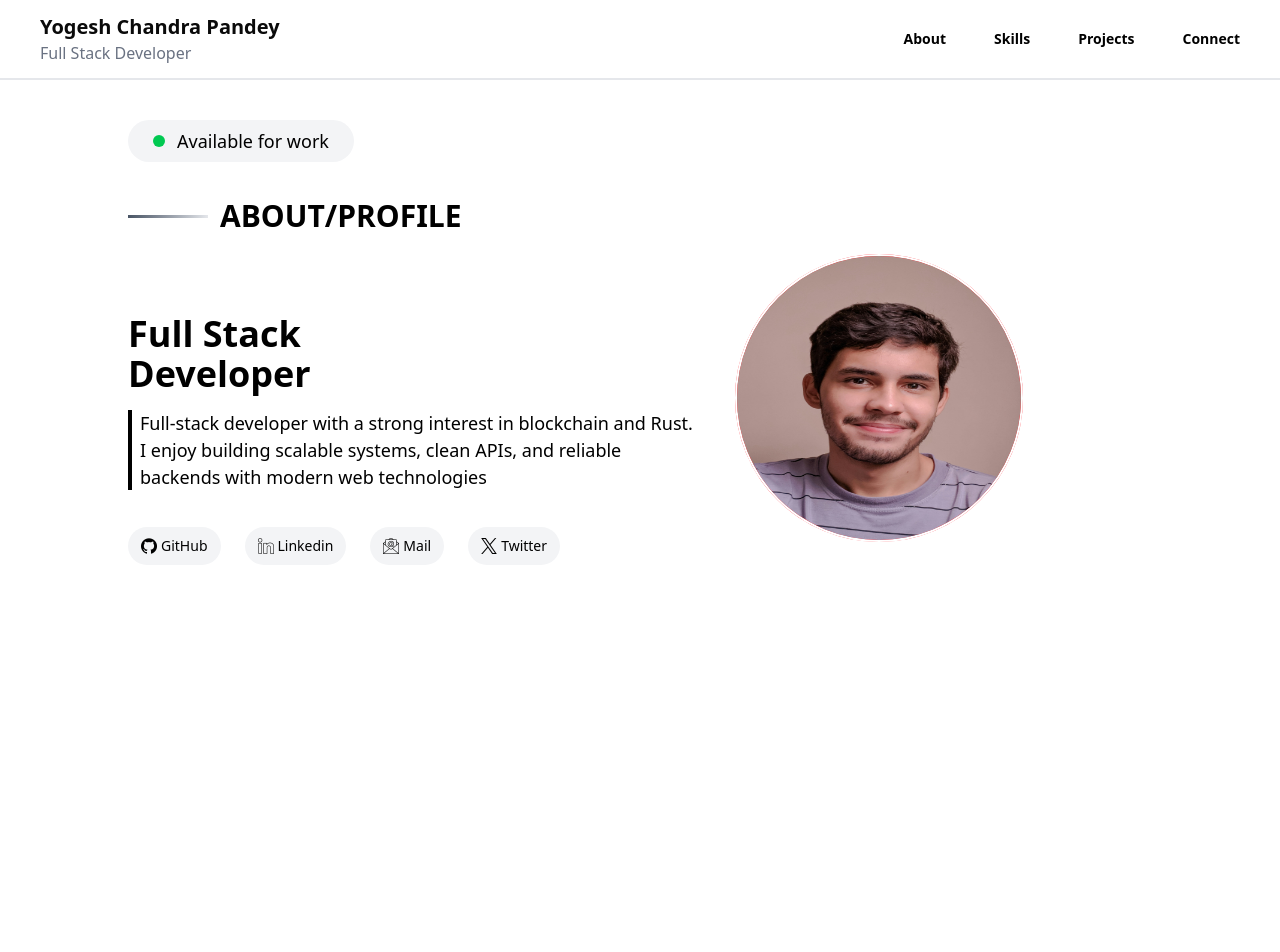
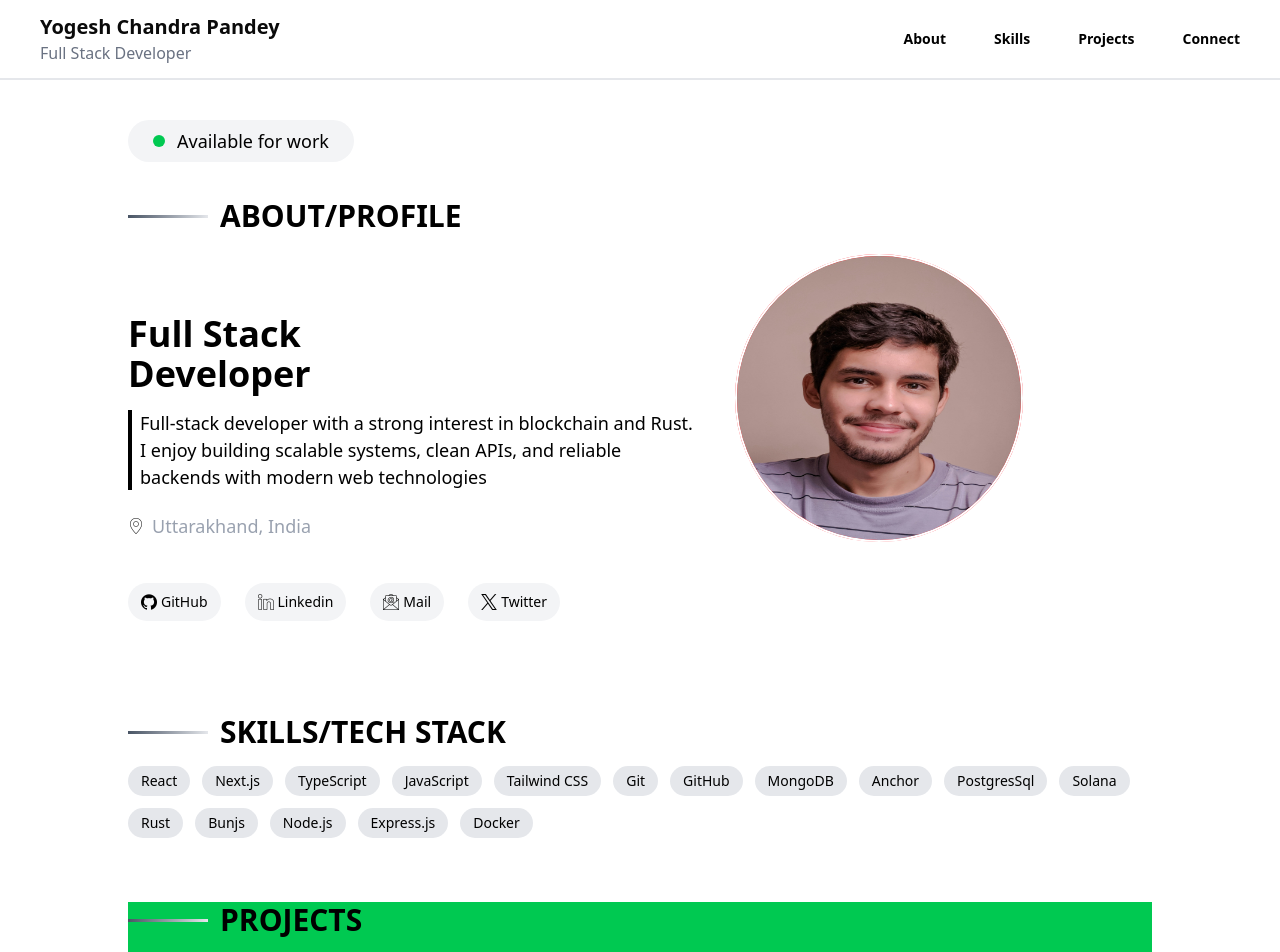
Before and after one commit to its-YogeshChandra/Portfolio, a Next.js app: page / in a window 1280 px wide. Shown: the top 952 px of the page. Before the commit the page ends 920 px from the top, so only its background shows below. Built offline with nearby package versions, Linux system fonts and the light colour scheme.

Commit message:
Add dedicated skills and projects sections, and display location in the hero section.

```diff
--- a/src/app/page.tsx
+++ b/src/app/page.tsx
@@ -2,6 +2,8 @@ import Image from "next/image";
 import { Container } from "@/components/container";
 import { Navbar } from "@/components/navbar";
 import { HeroSection } from "@/components/hero.section";
+import { Projects } from "@/components/projects";
+import {Skills} from "@/components/skills";
 
 export default function Home() {
   return (
@@ -9,6 +11,8 @@ export default function Home() {
       <Navbar />
       <Container>
         <HeroSection />
+        <Skills />
+        <Projects />
       </Container>
     </div>
   )
--- a/src/components/hero.section.tsx
+++ b/src/components/hero.section.tsx
@@ -6,6 +6,7 @@ import github from "../../public/github.png"
 import linkedin from "../../public/linkedin.png"
 import mail from "../../public/email.png"
 import profile from "../../public/wellington-ferreira-72TE8cWKXRY-unsplash.jpg"
+import location from "../../public/pin.png"
 
 import Image from "next/image";
 
@@ -30,6 +31,10 @@ export const HeroSection = () => {
                     </div>
                     <div className="w-full h-20 border-l-4 border-black mt-4 px-2">
                         <p className="text-[18px]">Full-stack developer with a strong interest in blockchain and Rust. I enjoy building scalable systems, clean APIs, and reliable backends with modern web technologies</p>
+                    </div>
+                    <div className="w-full h-10 flex gap-x-2 items-center mt-4">
+                        <Image src={location} alt="location" className="w-4 h-4" />
+                        <p className="text-[18px] text-gray-400">Uttarakhand, India</p>
                     </div>
                     <div className="mt-4 w-full h-20 flex gap-x-6 items-center ">
                        <button>
--- /dev/null
+++ b/src/components/projects.tsx
@@ -0,0 +1,13 @@
+
+export const Projects = () => {
+    return (
+        <div className="w-full h-screen bg-green-500 mt-16">
+             <div className="w-max h-max flex gap-x-3 items-center">
+                <div className="w-20 h-[3px] bg-linear-to-r from-gray-600 to-gray-200"></div>
+                <p className="text-3xl font-bold"> PROJECTS</p>
+            </div>
+
+
+        </div>
+    )
+}
--- /dev/null
+++ b/src/components/skills.tsx
@@ -0,0 +1,69 @@
+import { Badge } from "@/components/ui/badge"
+
+export const Skills = () => {
+    const skills = [
+        {
+            name: "React",
+        },
+        {
+            name: "Next.js",
+        },
+        {
+            name: "TypeScript",
+        },
+        {
+            name: "JavaScript",
+        },
+        {
+            name: "Tailwind CSS",
+        },
+        {
+            name: "Git",
+        },
+        {
+            name: "GitHub",
+        },
+        {
+            name: "MongoDB",
+        },
+        {
+            name: "Anchor"
+        },
+        {
+            name: "PostgresSql"
+        },
+        {
+            name: "Solana"
+        },
+        {
+            name: "Rust"
+        },
+        {
+            name: "Bunjs"
+        },
+        {
+            name: "Node.js"
+        },
+        {
+            name : "Express.js"
+        },
+        {
+            name : "Docker"
+        }
+        ]
+    return (
+        <div className="w-full h-max flex flex-col gap-y-4">
+           <div className="w-max h-max flex gap-x-3 items-center">
+                <div className="w-20 h-[3px] bg-linear-to-r from-gray-600 to-gray-200"></div>
+                <p className="text-3xl font-bold"> SKILLS/TECH STACK</p>
+            </div>
+            <div className="w-full h-full flex flex-wrap gap-x-3 gap-y-3">
+                {skills.map((skill) => (
+                <Badge key={skill.name} className="w-max h-max px-3 py-1 text-sm bg-gray-200 text-black">
+                    <p>{skill.name}</p>
+                </Badge>
+                ))}
+            </div>
+        </div>
+    )
+}
```
Also changed, not shown: public/pin.png (added).
